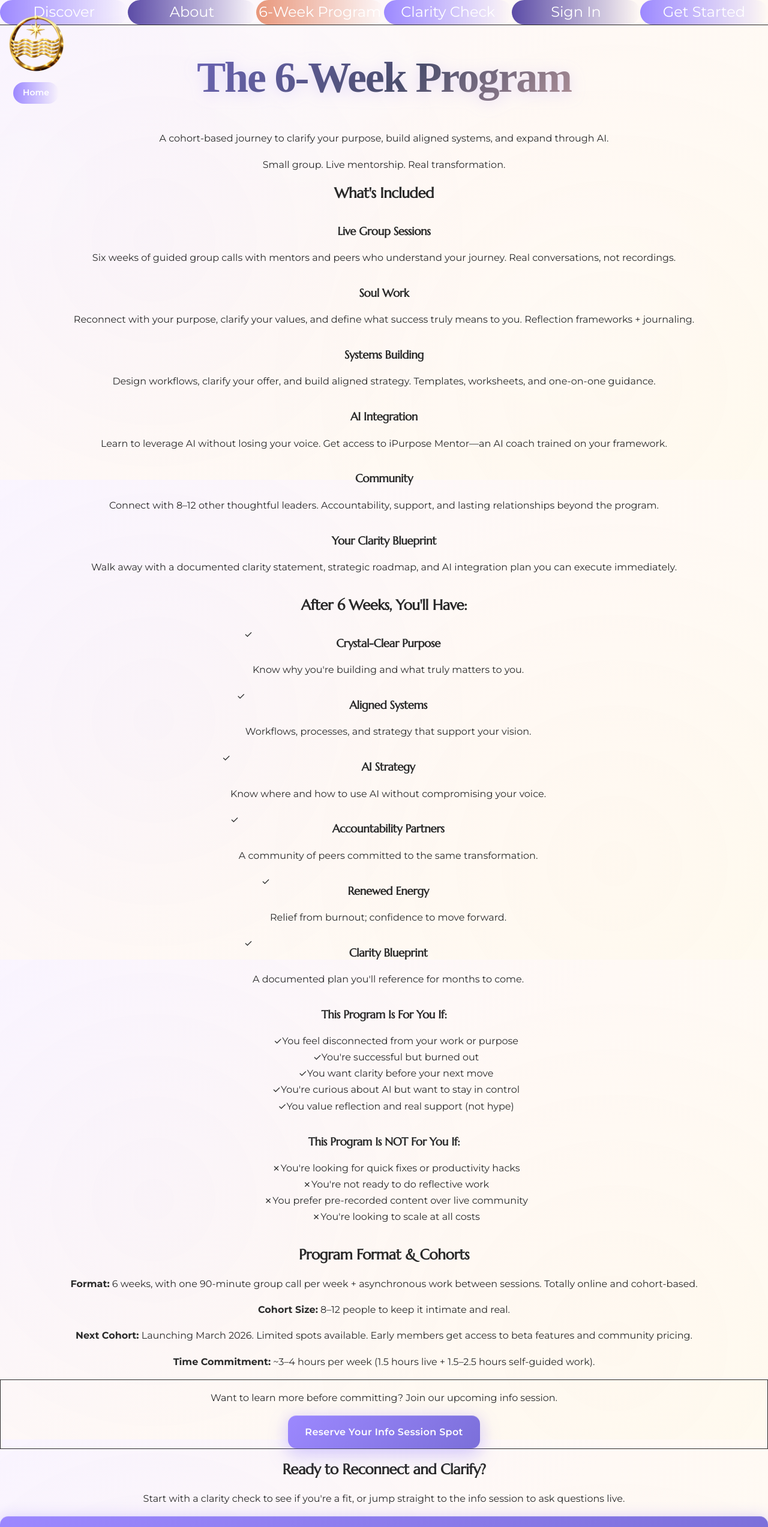
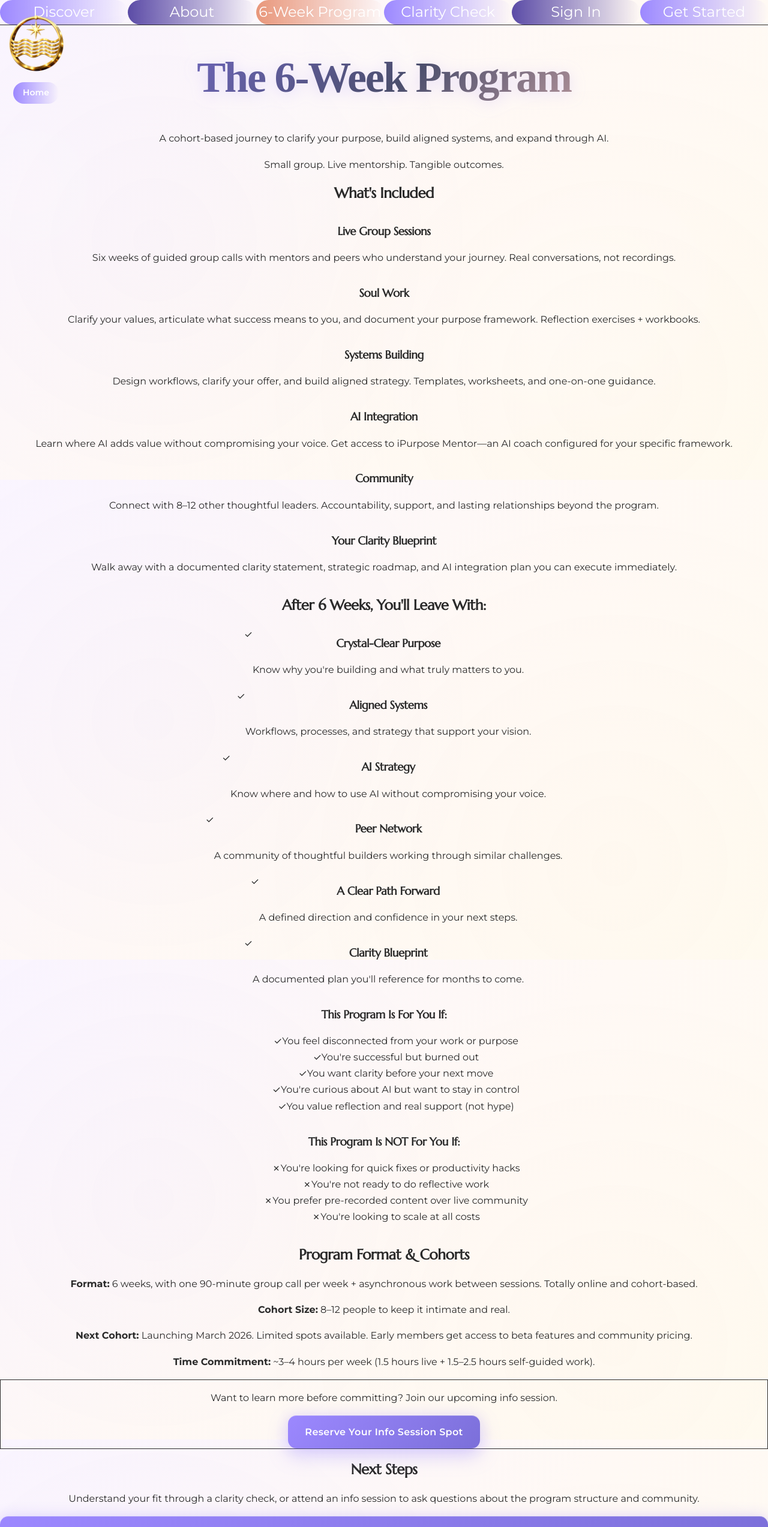
Before and after one commit to polishedaffairsllc-byte/ipurpose-next, a Next.js app: page /program in a window 1280 px wide. Shown: the top 2546 px of the page at 60% size. Built offline with nearby package versions, Linux system fonts and the light colour scheme; no server answers; a web font is replaced by a local one.

Commit message:
refactor: contain and finalize 6-Week Program page with grounded language (Option C)

```diff
--- a/app/program/page.tsx
+++ b/app/program/page.tsx
@@ -35,7 +35,7 @@ export default function ProgramPage() {
             A cohort-based journey to clarify your purpose, build aligned systems, and expand through AI.
           </p>
           <p className="text-2xl md:text-3xl lg:text-4xl text-warmCharcoal/70">
-            Small group. Live mentorship. Real transformation.
+            Small group. Live mentorship. Tangible outcomes.
           </p>
         </div>
       </div>
@@ -55,7 +55,7 @@ export default function ProgramPage() {
           <div className="w-full max-w-2xl">
             <h3 className="text-3xl md:text-4xl font-marcellus text-warmCharcoal mb-2 text-center">Soul Work</h3>
             <p className="text-xl md:text-2xl text-warmCharcoal/70 text-center">
-              Reconnect with your purpose, clarify your values, and define what success truly means to you. Reflection frameworks + journaling.
+              Clarify your values, articulate what success means to you, and document your purpose framework. Reflection exercises + workbooks.
             </p>
           </div>
           <div className="w-full max-w-2xl">
@@ -67,7 +67,7 @@ export default function ProgramPage() {
           <div className="w-full max-w-2xl">
             <h3 className="text-3xl md:text-4xl font-marcellus text-warmCharcoal mb-2 text-center">AI Integration</h3>
             <p className="text-xl md:text-2xl text-warmCharcoal/70 text-center">
-              Learn to leverage AI without losing your voice. Get access to iPurpose Mentor—an AI coach trained on your framework.
+              Learn where AI adds value without compromising your voice. Get access to iPurpose Mentor—an AI coach configured for your specific framework.
             </p>
           </div>
           <div className="w-full max-w-2xl">
@@ -89,7 +89,7 @@ export default function ProgramPage() {
       <div className="bg-gradient-to-br from-softGold/10 via-transparent to-lavenderViolet/10 py-20">
         <div className="container max-w-4xl mx-auto px-6">
           <h2 className="text-4xl font-marcellus text-warmCharcoal text-center mb-12">
-            After 6 Weeks, You'll Have:
+            After 6 Weeks, You'll Leave With:
           </h2>
           <div className="space-y-6 flex flex-col items-center">
             <div className="flex gap-4 w-full max-w-2xl text-center justify-center">
@@ -116,15 +116,15 @@ export default function ProgramPage() {
             <div className="flex gap-4 w-full max-w-2xl text-center justify-center">
               <span className="text-3xl flex-shrink-0">✓</span>
               <div>
-                <h3 className="font-marcellus text-lg text-warmCharcoal mb-2">Accountability Partners</h3>
-                <p className="text-warmCharcoal/70 text-center">A community of peers committed to the same transformation.</p>
+                <h3 className="font-marcellus text-lg text-warmCharcoal mb-2">Peer Network</h3>
+                <p className="text-warmCharcoal/70 text-center">A community of thoughtful builders working through similar challenges.</p>
               </div>
             </div>
             <div className="flex gap-4 w-full max-w-2xl text-center justify-center">
               <span className="text-3xl flex-shrink-0">✓</span>
               <div>
-                <h3 className="font-marcellus text-lg text-warmCharcoal mb-2">Renewed Energy</h3>
-                <p className="text-warmCharcoal/70 text-center">Relief from burnout; confidence to move forward.</p>
+                <h3 className="font-marcellus text-lg text-warmCharcoal mb-2">A Clear Path Forward</h3>
+                <p className="text-warmCharcoal/70 text-center">A defined direction and confidence in your next steps.</p>
               </div>
             </div>
             <div className="flex gap-4 w-full max-w-2xl text-center justify-center">
@@ -228,10 +228,10 @@ export default function ProgramPage() {
       {/* CTA Section */}
       <div className="container max-w-3xl mx-auto px-6 py-20 text-center">
         <h2 className="text-3xl font-marcellus text-warmCharcoal mb-6">
-          Ready to Reconnect and Clarify?
+          Next Steps
         </h2>
         <p className="text-lg text-warmCharcoal/75 mb-12">
-          Start with a clarity check to see if you're a fit, or jump straight to the info session to ask questions live.
+          Understand your fit through a clarity check, or attend an info session to ask questions about the program structure and community.
         </p>
         <div className="flex flex-col sm:flex-row gap-4 justify-center flex-wrap">
           <Button size="lg" variant="primary" href="/clarity-check">
```
